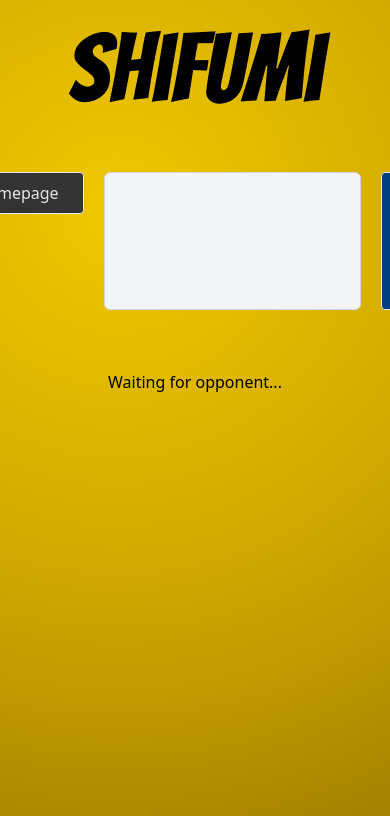
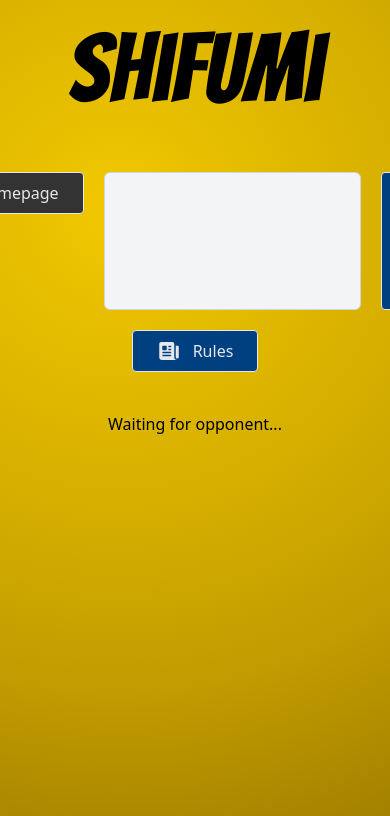
Before and after one commit to nicoferr/shifumi, a React (Vite) app: page /room/1 in a window 390 px wide. Shown: the top 816 px of the page. Built offline with nearby package versions, Linux system fonts and the light colour scheme; no server answers.

Commit message:
added rules images, fixed responsive css

```diff
--- a/src/components/Game.tsx
+++ b/src/components/Game.tsx
@@ -108,12 +108,12 @@ export default function Game(props: any) {
             {/** Boutons de choix */}
             { gameState.displayChoices &&
                 <>
-                    <div className="flex gap-3 items-center justify-center">
+                    <div className="flex gap-3 items-center justify-center flex-wrap">
                         { choices.map((item: any, key: number) => {
                             return (
                                 <button
                                     key={key}
-                                    className={`btn max-w-[300px] ${ gameState.playerChoice == key ? "border-red-500 shadow-md shadow-gray-500" : "" }`}
+                                    className={`btn min-w-[100px] max-w-1/4 md:max-w-[200px] ${ gameState.playerChoice == key ? "border-red-500 shadow-md shadow-gray-500" : "" }`}
                                     onClick={() => handleChoice(key)}
                                     disabled={!gameState.isValidationEnabled}
                                 >
--- a/src/components/Room.tsx
+++ b/src/components/Room.tsx
@@ -17,6 +17,7 @@ export default function Room() {
     const [ startGame, setStartGame ] = useState(false);
     const [ inviteLink, setInviteLink ] = useState("");
     const [ gameStyle, setGameStyle ] = useState("");
+    const [ showRules, setShowRules ] = useState(false);
 
     // On récupère le style de jeu (standard / lizard-spock) dans le state
     useEffect(() => {
@@ -72,7 +73,12 @@ export default function Room() {
     }
 
     return (
-        <div className="flex flex-col items-center p-4">
+        <div className="h-full flex flex-col items-center p-4">
+            { showRules &&
+                <div className="w-full flex justify-center items-center absolute top-0 h-full bg-gray-500/50" onClick={() => setShowRules(false)}>
+                    <img src={`/images/rules/${gameStyle}.png`} alt="Rules" title="Rules" className="max-h-2/3 bg-white" />
+                </div>
+            }
             { linkCopied &&
                 <div className="fixed w-full p-2 flex items-center justify-center">
                     <div className=" bg-green-400 text-white text-center p-2 rounded">Invite link saved in clipboard</div>
@@ -96,6 +102,15 @@ export default function Room() {
                 </>
             }
             </div>
+            <div className="flex w-full justify-center">
+                <button className="btn btn-blue gap-3" onClick={() => setShowRules(true)}>
+                    <svg xmlns="http://www.w3.org/2000/svg" viewBox="0 0 24 24" fill="currentColor" className="size-6">
+                        <path fillRule="evenodd" d="M4.125 3C3.089 3 2.25 3.84 2.25 4.875V18a3 3 0 0 0 3 3h15a3 3 0 0 1-3-3V4.875C17.25 3.839 16.41 3 15.375 3H4.125ZM12 9.75a.75.75 0 0 0 0 1.5h1.5a.75.75 0 0 0 0-1.5H12Zm-.75-2.25a.75.75 0 0 1 .75-.75h1.5a.75.75 0 0 1 0 1.5H12a.75.75 0 0 1-.75-.75ZM6 12.75a.75.75 0 0 0 0 1.5h7.5a.75.75 0 0 0 0-1.5H6Zm-.75 3.75a.75.75 0 0 1 .75-.75h7.5a.75.75 0 0 1 0 1.5H6a.75.75 0 0 1-.75-.75ZM6 6.75a.75.75 0 0 0-.75.75v3c0 .414.336.75.75.75h3a.75.75 0 0 0 .75-.75v-3A.75.75 0 0 0 9 6.75H6Z" clipRule="evenodd" />
+                        <path d="M18.75 6.75h1.875c.621 0 1.125.504 1.125 1.125V18a1.5 1.5 0 0 1-3 0V6.75Z" />
+                    </svg>
+                    Rules
+                </button>
+            </div>
             { startGame || vsComputer ?
                 <div>
                     <GameProvider>
--- a/src/components/RoomCreation.tsx
+++ b/src/components/RoomCreation.tsx
@@ -23,12 +23,14 @@ export default function RoomCreation() {
     }
 
     return (
-        <div className="p-4 flex flex-col w-full mt-30 items-center justify-center">
-            <div className="flex flex-col items-stretch gap-5">
-                <button className="btn btn-nav gap-3" onClick={() => createRoom("standard")}>
+        <div className="p-4 flex flex-col w-full md:mt-30 items-center justify-center">
+            <div className="flex flex-col md:flex-row items-stretch gap-5">
+                <button className="btn btn-nav gap-3 flex-col" onClick={() => createRoom("standard")}>
+                    <img src="/images/rules/standard.png" alt="Standard rules" title="Standard rules" className="w-100 bg-white" />
                     Standard Rock / Paper / Scissors
                 </button>
-                <button className="btn btn-nav gap-3" onClick={() => createRoom("lizard-spock")}>
+                <button className="btn btn-nav gap-3 flex-col" onClick={() => createRoom("lizard-spock")}>
+                    <img src="/images/rules/lizard-spock.png" alt="Lizard Spock rules" title="Lizard Spock rules" className="w-100 bg-white" />
                     Rock / Paper / Scissors / Lizard / Spock
                 </button>
             </div>
```
Also changed, not shown: public/images/rules/lizard-spock.png (added), public/images/rules/standard.png (added).
